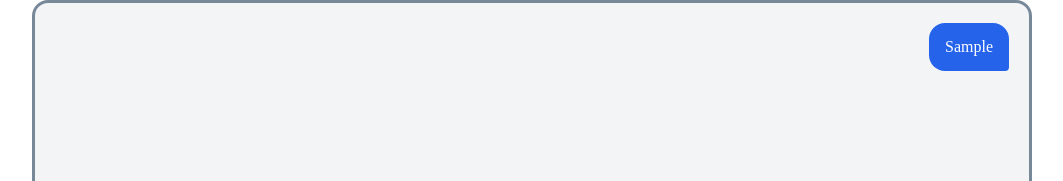
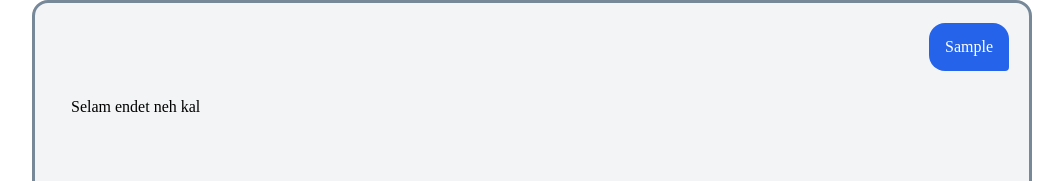
Before and after one commit to kalbuilds/Chat-bot, a React (Vite) app in the folder client/: page / in a window 1280 px wide. Both pictures are taken after typing "Sample" into the empty fields and a click on the button "Send". Shown: the top 181 px of the page, without its empty margins (108-1171 px from the left). Built offline with nearby package versions, Linux system fonts and the light colour scheme.

Commit message:
feat: add bot repsonse from local array

```diff
--- a/client/src/App.jsx
+++ b/client/src/App.jsx
@@ -1,5 +1,11 @@
 import { useState } from 'react';
 import './App.css';
+const messages = [
+  {
+    messages: "Selam endet neh kal"
+
+  }
+]
 
 function App() {
   return (
@@ -25,9 +31,22 @@ function ChatBot() {
     <div className='chat-bot'>
       <div className="messages">
         {message !== '' && (
-          <div className="message user-message">
-            {message}
-          </div>
+
+          <>
+            <div className="message user-message">
+              {message}
+            </div>
+
+            <div className="message ai-message">
+
+              {messages.map((answer, index) => {
+                return <div key={index} >{answer.messages}</div>
+              })}
+
+            </div>
+
+          </>
+
         )}
       </div>
 
```
